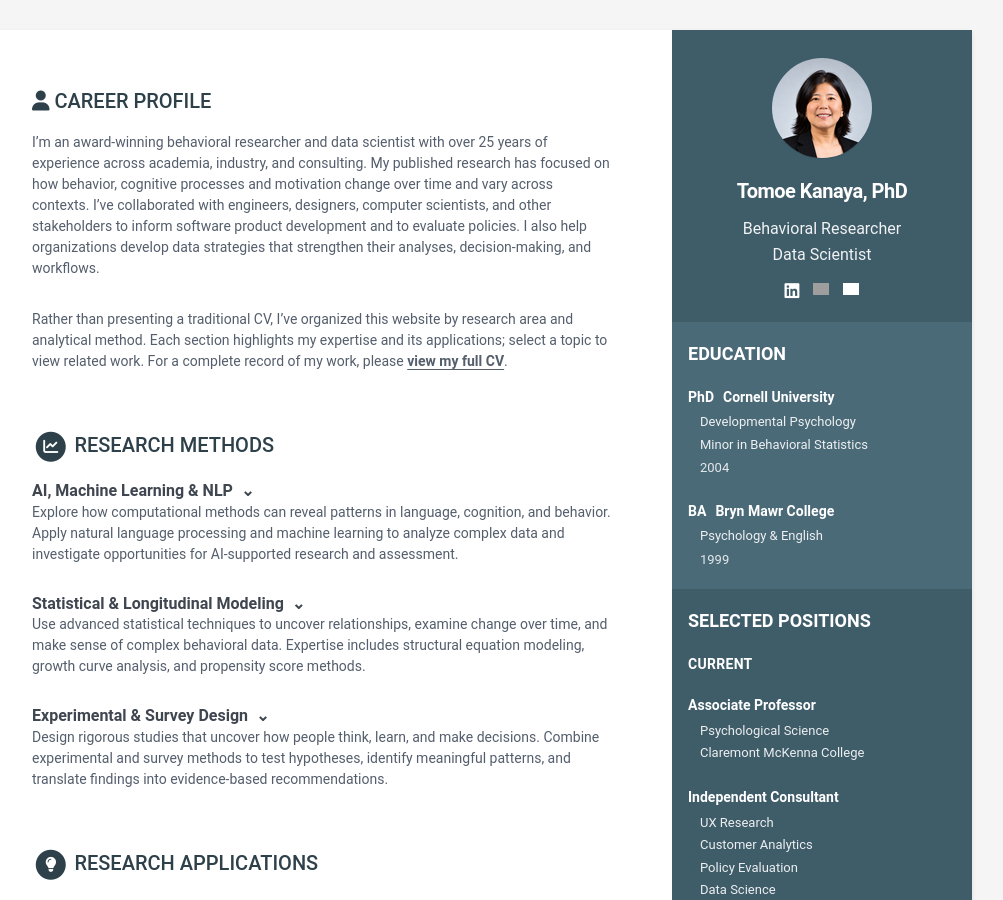
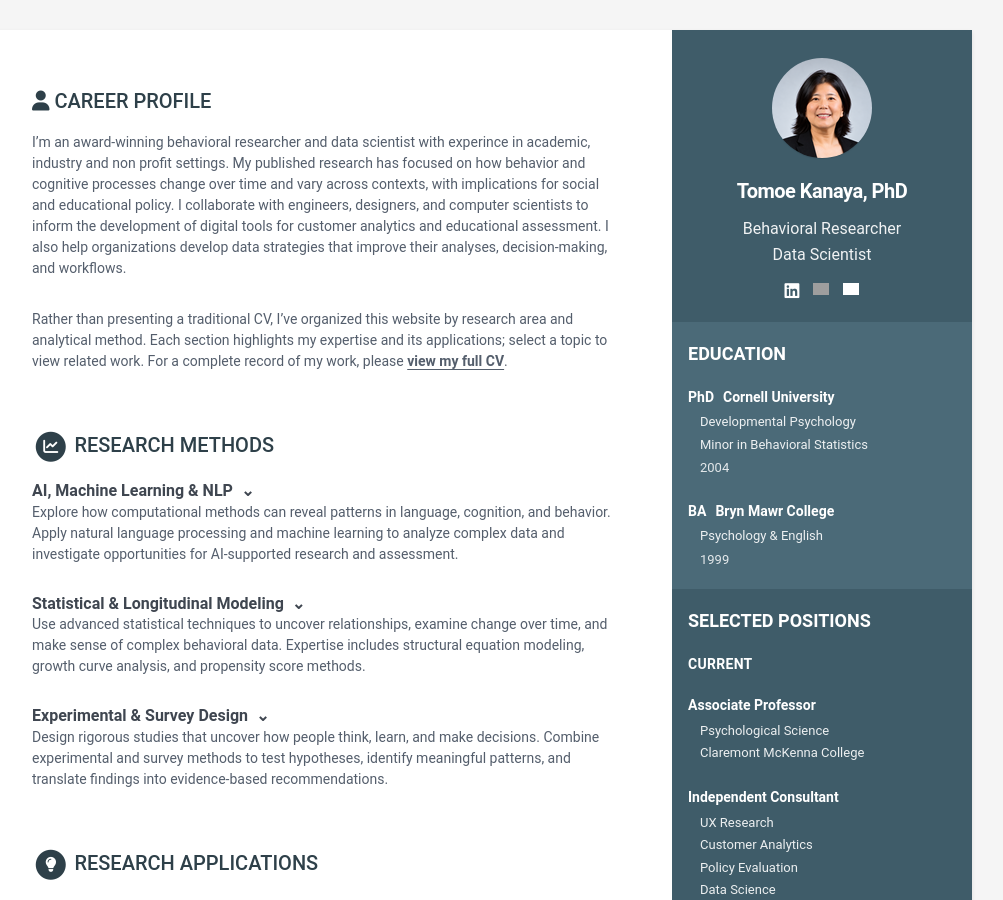
Before and after one commit to KanayaPHD/DigitalCV, a Jekyll site: the page built from index.html, in a window 1280 px wide and 900 px high. Shown: the whole window, without its empty margins (168-1171 px from the left). Built offline with Jekyll 4.4.1, drawn with Linux system fonts in a browser that asks for light colours; grey boxes are pictures that could not be loaded.

Commit message:
Update data.yml

```diff
--- a/_data/data.yml
+++ b/_data/data.yml
@@ -22,12 +22,12 @@ sidebar:
 career-profile:
   title: Career Profile
   summary: |
-    I'm an award-winning behavioral researcher and data scientist with over 25 years of experience
-    across academia, industry, and consulting. My published research has focused on how behavior,
-    cognitive processes and motivation change over time and vary across contexts. I've collaborated with
-    engineers, designers, computer scientists, and other stakeholders to inform software product development
-    and to evaluate policies. I also help organizations develop data strategies that
-    strengthen their analyses, decision-making, and workflows.
+    I'm an award-winning behavioral researcher and data scientist with experince in academic, industry and
+    non profit settings. My published research has focused on how behavior and cognitive processes change over time
+    and vary across contexts, with implications for social and educational policy. I collaborate
+    with engineers, designers, and computer scientists to inform the development of digital tools for customer analytics
+    and educational assessment. I also help organizations develop data strategies that improve
+    their analyses, decision-making, and workflows.
 
     Rather than presenting a traditional CV, I've organized this website by research area and
     analytical method. Each section highlights my expertise and its applications; select a
```
